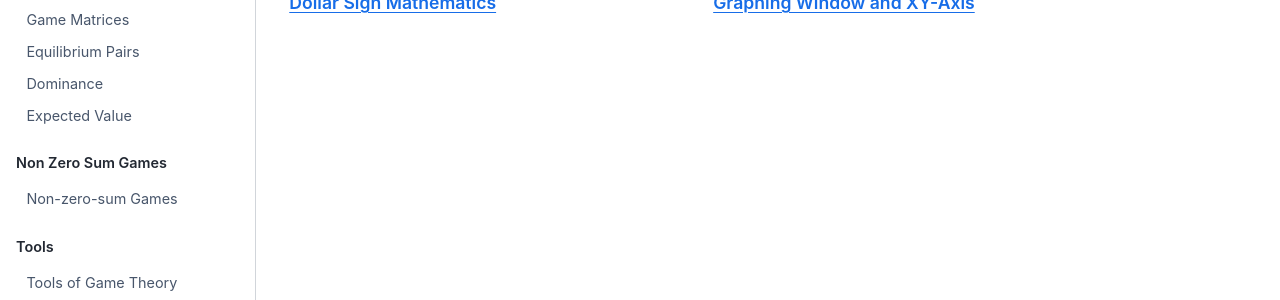
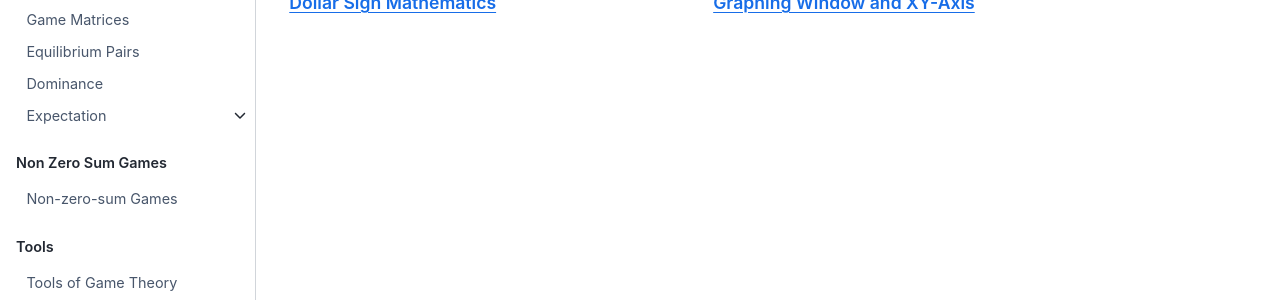
Before and after one commit to StraightDraw/game, a Jupyter Book: the page built from T2.ipynb, in a window 1280 px wide. Shown: the part 245-545 px from the top of the page. Built offline with Jupyter Book 1.0.4 settings and Sphinx 7.4.7 and the Sphinx Book theme 1.1.4, drawn with Linux system fonts in a browser that asks for light colours; some of the changed lines change nothing that is shown.

Commit message:
Adding expectation content

```diff
--- a/_toc.yml
+++ b/_toc.yml
@@ -11,6 +11,9 @@
     - file: Z3
     - file: Z4
     - file: Z5
+      sections:
+      - file: Z5a
+      - file: Z5b
   - caption: Non Zero Sum Games
     chapters:
     - file: N0
```
Also changed, not shown: Z5.ipynb, Z5a.ipynb (added), Z5b.ipynb (added).
